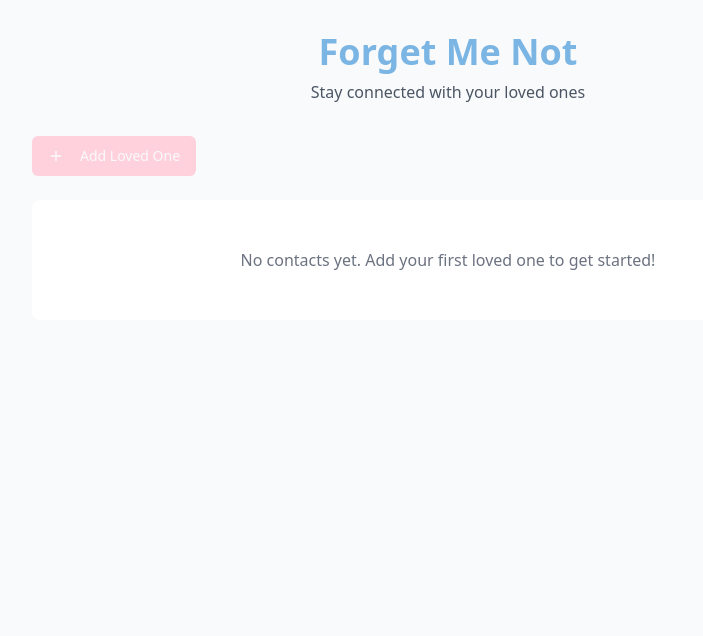
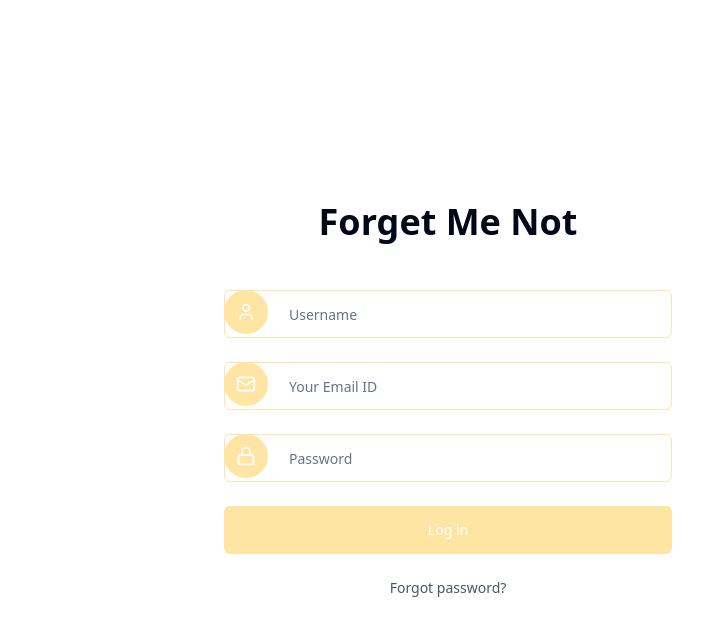
Before and after one commit to Nishargo/forget-me-notify, a React (Vite) app: page / in a window 1280 px wide. Shown: the top 636 px of the page, without its empty margins (192-895 px from the left). Built offline with nearby package versions, Linux system fonts and the light colour scheme.

Commit message:
Update UI design elements
Revise the user interface to enhance visual appeal and user experience based on new design preferences.
[skip gpt_engineer]

```diff
--- a/src/App.tsx
+++ b/src/App.tsx
@@ -4,6 +4,7 @@ import { TooltipProvider } from "@/components/ui/tooltip";
 import { QueryClient, QueryClientProvider } from "@tanstack/react-query";
 import { BrowserRouter, Routes, Route } from "react-router-dom";
 import Index from "./pages/Index";
+import Login from "./pages/Login";
 
 const queryClient = new QueryClient();
 
@@ -14,7 +15,8 @@ const App = () => (
       <Sonner />
       <BrowserRouter>
         <Routes>
-          <Route path="/" element={<Index />} />
+          <Route path="/home" element={<Index />} />
+          <Route path="/" element={<Login />} />
         </Routes>
       </BrowserRouter>
     </TooltipProvider>
--- /dev/null
+++ b/src/pages/Login.tsx
@@ -0,0 +1,80 @@
+import { User, Mail, Lock } from "lucide-react";
+import { Button } from "@/components/ui/button";
+import { Input } from "@/components/ui/input";
+
+const Login = () => {
+  return (
+    <div className="min-h-screen flex flex-col items-center justify-center px-4 relative">
+      {/* Top wave decoration */}
+      <div className="absolute top-0 left-0 right-0">
+        <img
+          src="/lovable-uploads/login-bg.png"
+          alt=""
+          className="w-full"
+        />
+      </div>
+
+      {/* Bottom wave decoration */}
+      <div className="absolute bottom-0 left-0 right-0 rotate-180">
+        <img
+          src="/lovable-uploads/login-bg.png"
+          alt=""
+          className="w-full"
+        />
+      </div>
+
+      <div className="w-full max-w-md space-y-8 z-10">
+        <h1 className="text-4xl font-bold text-center mb-12">Forget Me Not</h1>
+
+        <div className="space-y-6">
+          <div className="relative">
+            <div className="absolute left-0 top-0 p-3 bg-forget-yellow rounded-full">
+              <User className="w-5 h-5 text-white" />
+            </div>
+            <Input
+              type="text"
+              placeholder="Username"
+              className="pl-16 h-12 border-forget-yellow focus:border-forget-yellow"
+            />
+          </div>
+
+          <div className="relative">
+            <div className="absolute left-0 top-0 p-3 bg-forget-yellow rounded-full">
+              <Mail className="w-5 h-5 text-white" />
+            </div>
+            <Input
+              type="email"
+              placeholder="Your Email ID"
+              className="pl-16 h-12 border-forget-yellow focus:border-forget-yellow"
+            />
+          </div>
+
+          <div className="relative">
+            <div className="absolute left-0 top-0 p-3 bg-forget-yellow rounded-full">
+              <Lock className="w-5 h-5 text-white" />
+            </div>
+            <Input
+              type="password"
+              placeholder="Password"
+              className="pl-16 h-12 border-forget-yellow focus:border-forget-yellow"
+            />
+          </div>
+
+          <Button
+            className="w-full h-12 bg-forget-yellow hover:bg-forget-yellow/90 text-white"
+          >
+            Log in
+          </Button>
+
+          <p className="text-center text-sm">
+            <a href="#" className="text-gray-600 hover:text-forget-yellow">
+              Forgot password?
+            </a>
+          </p>
+        </div>
+      </div>
+    </div>
+  );
+};
+
+export default Login;
```
Also changed, not shown: public/lovable-uploads/login-bg.png (added).
